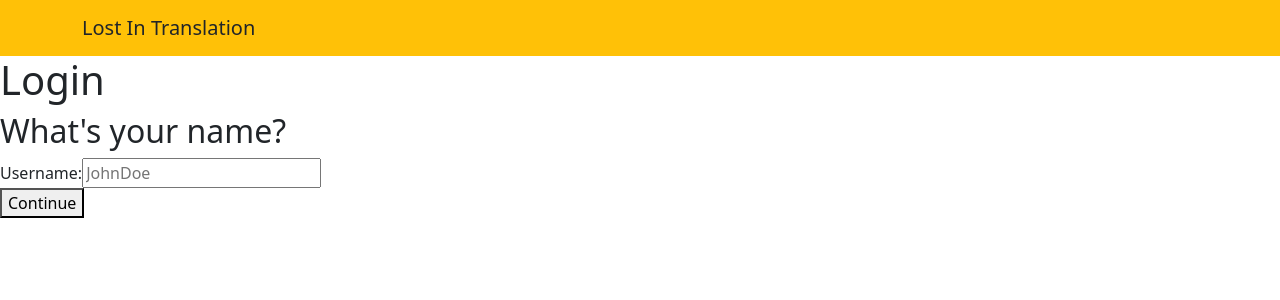
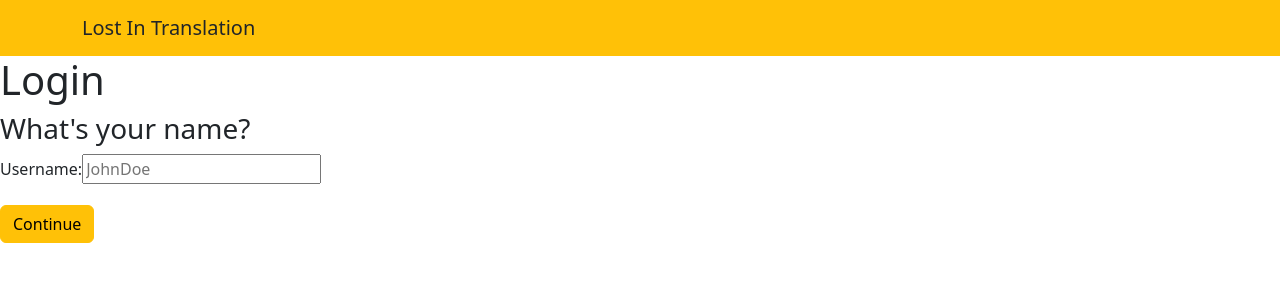
Before and after one commit to jespetius/lost-in-translation-app, a React (Create React App) app: page / in a window 1280 px wide. Shown: the top 300 px of the page. Built offline with nearby package versions, Linux system fonts and the light colour scheme; no server answers.

Commit message:
fix: navigation navbar

```diff
--- a/package.json
+++ b/package.json
@@ -11,6 +11,7 @@
     "react-bootstrap": "^2.7.0",
     "react-dom": "^18.2.0",
     "react-hook-form": "^7.42.1",
+    "react-router-bootstrap": "^0.26.2",
     "react-router-dom": "^6.7.0",
     "react-scripts": "5.0.1",
     "web-vitals": "^2.1.4"
--- a/src/components/Login/LoginForm.jsx
+++ b/src/components/Login/LoginForm.jsx
@@ -5,6 +5,10 @@ import { storageSave } from '../../utils/storage'
 import { useNavigate } from 'react-router-dom';
 import { STORAGE_KEY_USER } from '../../const/storageKeys';
 import { useUser } from '../../context/UserContext';
+import Button from 'react-bootstrap/Button';
+import Form from 'react-bootstrap/Form';
+import { Spinner } from 'react-bootstrap';
+
 
 //to validate username
 const usernameConfig = {
@@ -75,18 +79,18 @@ const LoginForm = () => {
     //returning form
     return (
         <>
-            <h2> What's your name?</h2>
-            <form onSubmit={handleSubmit(onSubmit)}>
-                <fieldset>
-                    <label htmlFor='username'>Username:</label>
+            <h3> What's your name?</h3>
+            <Form onSubmit={handleSubmit(onSubmit)}>
+                <Form.Group className="mb-3" controlId="loginForm">
+                    <Form.Label htmlFor='username'>Username:</Form.Label>
                     <input type="text" placeholder='JohnDoe' {...register("username", usernameConfig)} />
                     {errorMessage}
-                </fieldset>
+                </Form.Group>
+                {loading ? <Spinner animation="border" variant="warning" />: <Button type='submit' variant="warning" disabled={loading}>Continue</Button>}
 
-                <button type='submit' disabled={loading}>Continue</button>
-                {loading && <p>Logging in ...</p>}
+
                 { apiError && <p>{ apiError }</p>}
-            </form>
+            </Form>
         </>
     )
 }
--- a/src/components/Navbar/Navbar.jsx
+++ b/src/components/Navbar/Navbar.jsx
@@ -3,6 +3,8 @@ import { useUser } from "../../context/UserContext"
 import Container from 'react-bootstrap/Container';
 import Nav from 'react-bootstrap/Nav';
 import Navbar from 'react-bootstrap/Navbar';
+import {LinkContainer} from 'react-router-bootstrap'
+
 
 const NavBar = () => {
     //to get current user and check if user are allowed to see all nav buttons
@@ -16,8 +18,12 @@ const NavBar = () => {
           { user !== null &&
 
           <Nav className="me-auto">
-            <Nav.Link href="/profile">Profile</Nav.Link>
-            <Nav.Link href="/translate">Translate</Nav.Link>
+            <LinkContainer to="/profile">
+                <Nav.Link>Profile</Nav.Link>
+            </LinkContainer>
+            <LinkContainer to="/translate">
+                <Nav.Link>Translate</Nav.Link>
+            </LinkContainer>
           </Nav>
 }
         </Container>
--- a/src/components/Profile/ProfileActions.jsx
+++ b/src/components/Profile/ProfileActions.jsx
@@ -1,7 +1,8 @@
-import {Link } from 'react-router-dom';
 import { STORAGE_KEY_USER } from '../../const/storageKeys';
 import { useUser } from '../../context/UserContext';
 import { storageDelete} from '../../utils/storage';
+import Button from 'react-bootstrap/Button';
+import ButtonGroup from 'react-bootstrap/ButtonGroup';
 
 //profile actions
 const ProfileActions = () => {
@@ -16,11 +17,11 @@ const ProfileActions = () => {
     }
     //return user action buttons
     return (
-        <ul>
-            <li><Link to="/translate">Translate</Link></li>
-            <li><button>Clear History</button></li>
-            <li><button onClick={ handleLogoutClick}>Log Out</button></li>
-        </ul>
+        <ButtonGroup vertical>
+            <Button variant="warning" href='/translate'>Translate</Button>
+            <Button variant="danger">Clear History</Button>
+            <Button variant="danger"  onClick={ handleLogoutClick}>Log Out</Button>
+            </ButtonGroup>
     )
 }
 export default ProfileActions
--- a/src/components/Profile/ProfileHeader.jsx
+++ b/src/components/Profile/ProfileHeader.jsx
@@ -2,7 +2,7 @@ const ProfileHeader =({username}) => {
     //header component for profilepage
     return (
         <header>
-            <h4>Hello, welcome back {username}</h4>
+            <h4>Hello, welcome back <b>{username}</b></h4>
         </header>
     )
 }
```
Also changed, not shown: 1 other file (tests, documents, lock files or other folders).
